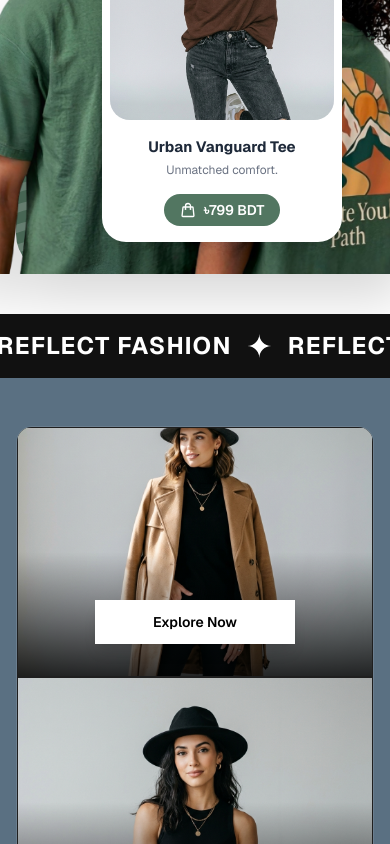
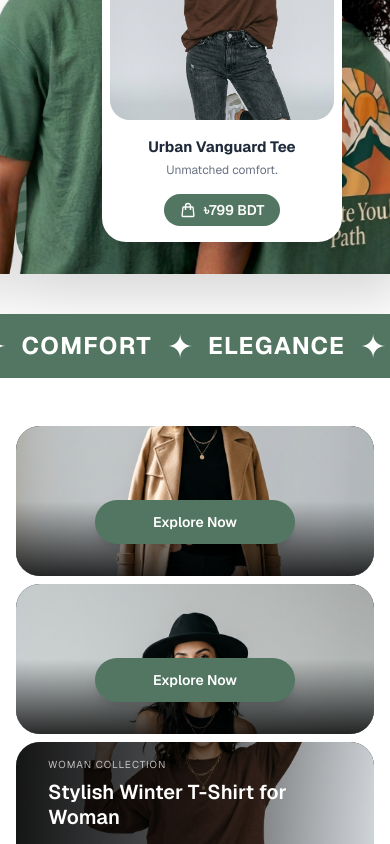
Before and after one commit to sahidDev09/inspiro-fashion-brand, a Next.js app: page / in a window 390 px wide. Shown: the part 1156-2000 px from the top of the page. Built offline with nearby package versions, Linux system fonts and the light colour scheme.

Commit message:
feat: update site theme with new color palette, rounded design system, and global background gradients

```diff
--- a/app/globals.css
+++ b/app/globals.css
@@ -1,8 +1,8 @@
 @import "tailwindcss";
 
 :root {
-  --background: #5a7082;
-  --foreground: #ffffff;
+  --background: #ffffff;
+  --foreground: #0a0a0a;
 }
 
 @theme inline {
@@ -14,8 +14,8 @@
 
 @media (prefers-color-scheme: dark) {
   :root {
-    --background: #465b6b;
-    --foreground: #ffffff;
+    --background: #ffffff;
+    --foreground: #0a0a0a;
   }
 }
 
@@ -24,7 +24,6 @@ html {
 }
 
 body {
-  background: var(--background);
   color: var(--foreground);
   font-family: var(--font-sans), sans-serif;
 }
--- a/app/layout.tsx
+++ b/app/layout.tsx
@@ -28,7 +28,9 @@ export default function RootLayout({
       lang="en"
       className={`${geistSans.variable} ${geistMono.variable} h-full antialiased`}
     >
-      <body className="min-h-full flex flex-col">
+      <body className="min-h-full flex flex-col relative overflow-x-hidden">
+        {/* Global Background Gradient */}
+        <div className="fixed inset-0 -z-10 h-full w-full bg-gradient-to-br from-green-100 via-white to-green-50 pointer-events-none" />
         <SmoothScroll>
           {children}
         </SmoothScroll>
--- a/app/page.tsx
+++ b/app/page.tsx
@@ -7,7 +7,7 @@ import FeaturedSection from '@/components/FeaturedSection';
 
 export default function Home() {
   return (
-    <div className="flex flex-col min-h-screen bg-[var(--background)] selection:bg-white selection:text-[var(--background)]">
+    <div className="flex flex-col min-h-screen selection:bg-white selection:text-black">
       <Navbar />
 
       <main className="flex-grow">
--- a/components/Elevete.tsx
+++ b/components/Elevete.tsx
@@ -15,7 +15,7 @@ export default function Elevete() {
             animation: float 6s ease-in-out infinite;
           }
         `}</style>
-        <div className='w-full h-[90vh] bg-gray-900/20 flex items-center justify-center text-white text-9xl uppercase font-extrabold tracking-wide mx-auto text-center '>Elevate <br /> Beyond the <br /> ordinary. </div>
+        <div className='w-full h-[90vh] flex items-center justify-center text-[#527661] text-9xl uppercase font-extrabold tracking-wide mx-auto text-center '>Elevate <br /> Beyond the <br /> ordinary. </div>
 
         {/* Floating Items */}
         <div className="absolute top-[15%] left-[15%] opacity-80 animate-float" style={{ animationDelay: '0s' }}>
@@ -32,7 +32,7 @@ export default function Elevete() {
         </div>
 
         <Image src="/assets/elevateMain.png" width={600} height={500} quality={100} unoptimized alt="Elevate Background" className='absolute top-1/2 left-1/2 -translate-x-1/2 -translate-y-1/2 z-0 object-contain' />
-        <div className='w-full h-[90vh] flex items-center justify-center text-transparent [-webkit-text-stroke:1px_white] text-9xl uppercase font-extrabold tracking-wide mx-auto text-center absolute top-1/2 left-1/2 -translate-x-1/2 -translate-y-1/2 pointer-events-none z-10'>Elevate <br /> Beyond the <br /> ordinary. </div>
+        <div className='w-full h-[90vh] flex items-center justify-center text-transparent [-webkit-text-stroke:1px_#527661] text-9xl uppercase font-extrabold tracking-wide mx-auto text-center absolute top-1/2 left-1/2 -translate-x-1/2 -translate-y-1/2 pointer-events-none z-10'>Elevate <br /> Beyond the <br /> ordinary. </div>
     </main>
   )
 }
--- a/components/FeaturedSection.tsx
+++ b/components/FeaturedSection.tsx
@@ -11,7 +11,7 @@ const SparkleIcon = () => (
 
 const Marquee = () => {
   return (
-    <div className="w-full bg-[#111111] text-white py-4 md:py-6 overflow-hidden flex relative z-20">
+    <div className="w-full bg-[#527661] text-white py-4 md:py-6 overflow-hidden flex relative z-20">
       <motion.div
         className="flex whitespace-nowrap items-center font-bold text-2xl md:text-4xl tracking-wider uppercase"
         animate={{ x: ["0%", "-50%"] }}
@@ -22,11 +22,11 @@ const Marquee = () => {
           <div key={i} className="flex items-center">
             <span>FASHION</span>
             <SparkleIcon />
-            <span>REFLECT FASHION</span>
+            <span>INSPIRO</span>
             <SparkleIcon />
-            <span>REFLECT FASHION</span>
+            <span>COMFORT</span>
             <SparkleIcon />
-            <span>REFLECT FASHION</span>
+            <span>ELEGANCE</span>
             <SparkleIcon />
           </div>
         ))}
@@ -37,14 +37,14 @@ const Marquee = () => {
 
 export default function FeaturedSection() {
   return (
-    <section className="w-full bg-[var(--background)] relative z-10 flex flex-col pb-12">
+    <section className="w-full relative z-10 flex flex-col">
       <Marquee />
 
       <div className="max-w-[1800px] mx-auto px-4 sm:px-6 lg:px-12 w-full py-12 md:py-16">
-        <div className="grid grid-cols-1 md:grid-cols-2 lg:grid-cols-4 gap-0 auto-rows-[250px] lg:auto-rows-[250px] xl:auto-rows-[280px] rounded-2xl overflow-hidden border border-white/10">
+        <div className="grid grid-cols-1 md:grid-cols-2 lg:grid-cols-4 gap-2 lg:gap-3 auto-rows-[150px] lg:auto-rows-[250px] xl:auto-rows-[280px]">
 
           {/* Card 1: Woman Coat */}
-          <div className="col-span-1 row-span-1 md:row-span-2 relative bg-[#131313] group flex flex-col items-center justify-end overflow-hidden border border-white/5">
+          <div className="col-span-1 row-span-1 md:row-span-2 relative bg-[#131313] group flex flex-col items-center justify-end overflow-hidden rounded-[24px]">
             <div className="absolute inset-0 z-0">
               <Image
                 src="/assets/featured_woman_coat.png"
@@ -58,14 +58,14 @@ export default function FeaturedSection() {
             {/* Gradient overlay for text readability */}
             <div className="absolute inset-x-0 bottom-0 h-1/2 bg-gradient-to-t from-black/80 via-black/40 to-transparent pointer-events-none z-10" />
             <div className="relative z-20 mb-8 w-full flex justify-center">
-              <button className="bg-white text-black px-8 py-3 text-sm font-semibold hover:bg-black hover:text-white transition-colors duration-300 shadow-lg w-3/4 max-w-[200px]">
+              <button className="bg-[#527661] text-white px-8 py-3 rounded-full text-sm font-semibold hover:bg-[#3d5a49] transition-colors duration-300 shadow-lg w-3/4 max-w-[200px] flex items-center justify-center gap-2">
                 Explore Now
               </button>
             </div>
           </div>
 
           {/* Card 2: Woman Black Hat */}
-          <div className="col-span-1 row-span-1 md:row-span-2 relative bg-[#131313] group flex flex-col items-center justify-end overflow-hidden border border-white/5">
+          <div className="col-span-1 row-span-1 md:row-span-2 relative bg-[#131313] group flex flex-col items-center justify-end overflow-hidden rounded-[24px]">
             <div className="absolute inset-0 z-0">
               <Image
                 src="/assets/featured_woman_black_hat.png"
@@ -79,14 +79,14 @@ export default function FeaturedSection() {
             {/* Gradient overlay for text readability */}
             <div className="absolute inset-x-0 bottom-0 h-1/2 bg-gradient-to-t from-black/80 via-black/40 to-transparent pointer-events-none z-10" />
             <div className="relative z-20 mb-8 w-full flex justify-center">
-              <button className="bg-white text-black px-8 py-3 text-sm font-semibold hover:bg-black hover:text-white transition-colors duration-300 shadow-lg w-3/4 max-w-[200px]">
+              <button className="bg-[#527661] text-white px-8 py-3 rounded-full text-sm font-semibold hover:bg-[#3d5a49] transition-colors duration-300 shadow-lg w-3/4 max-w-[200px] flex items-center justify-center gap-1">
                 Explore Now
               </button>
             </div>
           </div>
 
           {/* Card 3: Horizontal Top */}
-          <div className="col-span-1 md:col-span-2 lg:col-span-2 row-span-1 relative bg-[#131313] group flex items-center h-full overflow-hidden border border-white/5">
+          <div className="col-span-1 md:col-span-2 lg:col-span-2 row-span-1 relative bg-[#131313] group flex items-center h-full overflow-hidden rounded-[24px]">
             <div className="absolute inset-0 z-0">
               <Image
                 src="/assets/featured_woman_winter_tee.png"
@@ -103,14 +103,14 @@ export default function FeaturedSection() {
               <h3 className="text-xl md:text-2xl lg:text-3xl font-semibold mb-4 md:mb-5 text-white leading-tight max-w-[250px] lg:max-w-[300px]">
                 Stylish Winter T-Shirt for Woman
               </h3>
-              <button className="border border-white/40 text-white px-6 md:px-8 py-2 md:py-2.5 text-xs md:text-sm font-semibold hover:bg-white hover:text-black transition-colors duration-300 backdrop-blur-sm">
+              <button className="bg-[#527661] text-white px-6 md:px-8 py-2 md:py-2.5 rounded-full text-xs md:text-sm font-semibold hover:bg-[#3d5a49] transition-colors duration-300 shadow-lg w-fit flex items-center justify-center gap-2">
                 Check Now
               </button>
             </div>
           </div>
 
           {/* Card 4: Horizontal Bottom */}
-          <div className="col-span-1 md:col-span-2 lg:col-span-2 row-span-1 relative bg-[#131313] group flex items-center h-full overflow-hidden border border-white/5">
+          <div className="col-span-1 md:col-span-2 lg:col-span-2 row-span-1 relative bg-[#131313] group flex items-center h-full overflow-hidden rounded-[24px]">
             <div className="absolute inset-0 z-0">
               <Image
                 src="/assets/featured_man_winter_shirt.png"
@@ -127,7 +127,7 @@ export default function FeaturedSection() {
               <h3 className="text-xl md:text-2xl lg:text-3xl font-semibold mb-4 md:mb-5 text-white leading-tight max-w-[250px] lg:max-w-[300px]">
                 Stylish Winter Shirt for Man
               </h3>
-              <button className="border border-white/40 text-white px-6 md:px-8 py-2 md:py-2.5 text-xs md:text-sm font-semibold hover:bg-white hover:text-black transition-colors duration-300 backdrop-blur-sm">
+              <button className="bg-[#527661] text-white px-6 md:px-8 py-2 md:py-2.5 rounded-full text-xs md:text-sm font-semibold hover:bg-[#3d5a49] transition-colors duration-300 shadow-lg w-fit flex items-center justify-center gap-2">
                 Check Now
               </button>
             </div>
--- a/components/FooterSection.tsx
+++ b/components/FooterSection.tsx
@@ -2,7 +2,7 @@ import Image from 'next/image';
 
 export default function FooterSection() {
   return (
-    <footer className="relative w-full h-[600px] overflow-hidden bg-[#2a3b4c] flex items-end">
+    <footer className="relative w-full h-[600px] overflow-hidden bg-[#527661] flex items-end">
       {/* Background Image */}
       <Image
         src="/mountain_bg.png"
@@ -13,10 +13,10 @@ export default function FooterSection() {
       />
 
       {/* Top Smooth Edge Gradient */}
-      <div className="absolute top-0 inset-x-0 h-48 bg-gradient-to-b from-[var(--background)] to-transparent z-10 pointer-events-none"></div>
+      <div className="absolute top-0 inset-x-0 h-48 bg-gradient-to-b from-white/80 to-transparent z-10 pointer-events-none"></div>
 
       {/* Overlay Gradient for readability */}
-      <div className="absolute inset-0 bg-gradient-to-t from-[#1e2a36] via-[#1e2a36]/50 to-transparent pointer-events-none"></div>
+      <div className="absolute inset-0 bg-gradient-to-t from-[#2c4034] via-[#2c4034]/50 to-transparent pointer-events-none"></div>
 
       {/* Giant Graffiti Text (Mimicking the STUSSY style logo) */}
       <div className="absolute top-1/4 left-1/2 transform -translate-x-1/2 w-full text-center mix-blend-overlay opacity-60 pointer-events-none">
--- a/components/HeroSection.tsx
+++ b/components/HeroSection.tsx
@@ -1,11 +1,10 @@
 "use client";
 
 import Image from 'next/image';
-import { motion } from 'framer-motion';
 
 export default function HeroSection() {
   return (
-    <section className="relative w-full min-h-screen bg-white overflow-hidden font-sans pt-20 pb-10 px-4 sm:px-8 flex flex-col items-center">
+    <section className="relative w-full min-h-screen overflow-hidden font-sans pt-20 pb-10 px-4 sm:px-8 flex flex-col items-center">
 
       {/* Top Text Background */}
       <div className="w-full max-w-7xl mx-auto flex justify-between items-center relative z-10 px-4 md:px-12 pt-8 pb-4">
```
Also changed, not shown: components/Navbar.tsx (+8 -8 lines), components/ProductList.tsx (+12 -12 lines).
